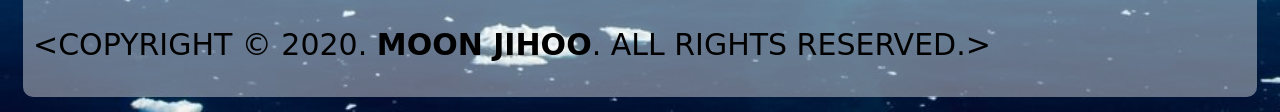
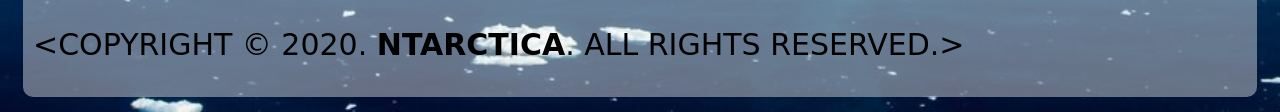
Before and after one commit to iguthb79/iguthb79.github.io, a plain HTML site: page wildlife.html in a window 1280 px wide. Shown: the part 1496-1608 px from the top of the page. Drawn offline with Linux system fonts and the light colour scheme; a web font is replaced by a local one.

Commit message:
Third commit
Change bottom code in 4 files

```diff
--- a/wildlife.html
+++ b/wildlife.html
@@ -89,7 +89,7 @@
         <a href="https://www.youtube.com/results?search_query=antarctica" target="_blank">
           <img id="yt" src="./image/youtube.png"> YOUTUBE
         </a>
-        <p>&lt;COPYRIGHT &copy; 2020. <strong>MOON JIHOO</strong>. ALL RIGHTS RESERVED.&gt;</p>
+        <p>&lt;COPYRIGHT &copy; 2020. <strong>NTARCTICA</strong>. ALL RIGHTS RESERVED.&gt;</p>
       </div>
     </div>
   </footer>
```
Also changed, not shown: form.html (+1 -1 lines), geography.html (+1 -1 lines), index.html (+1 -1 lines).
